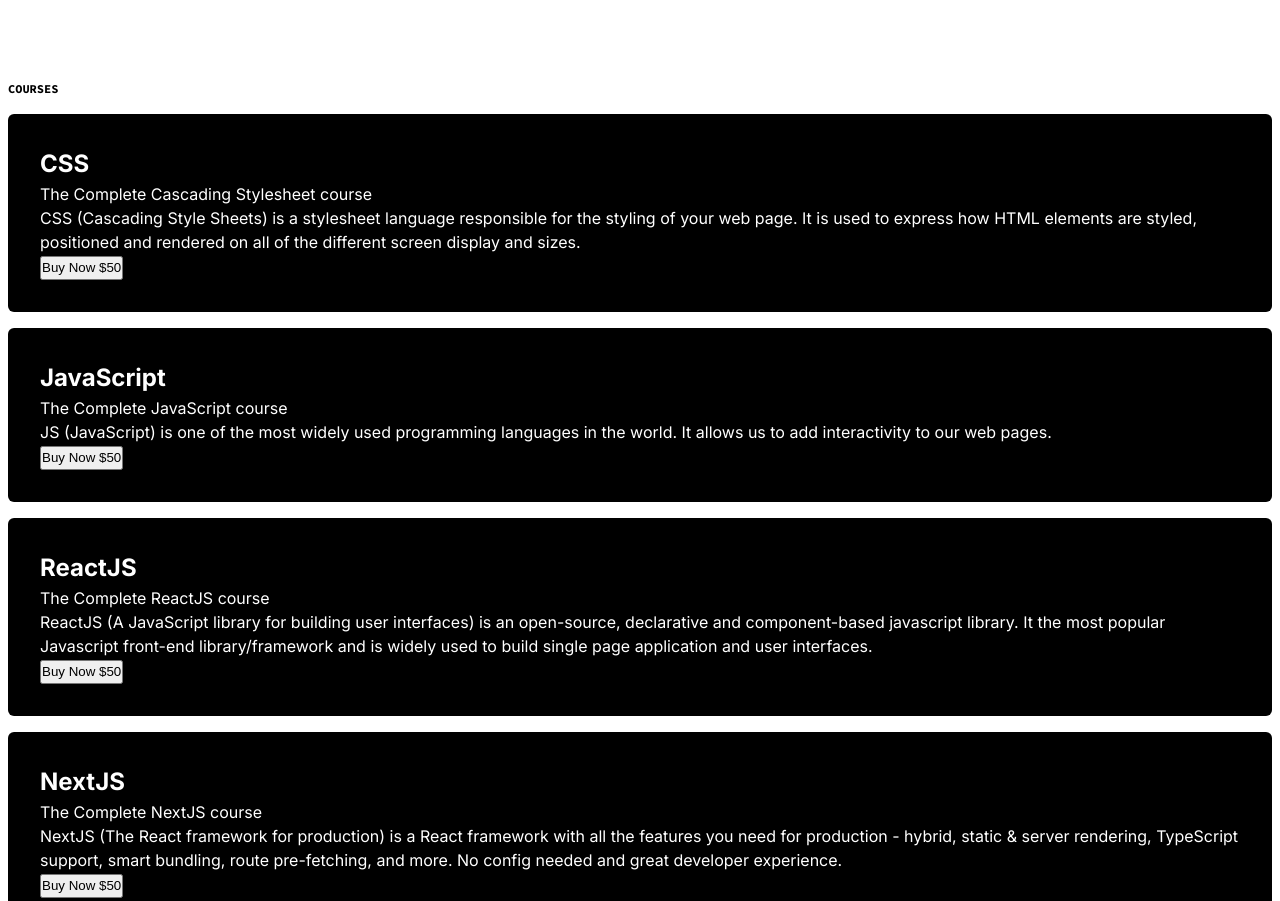
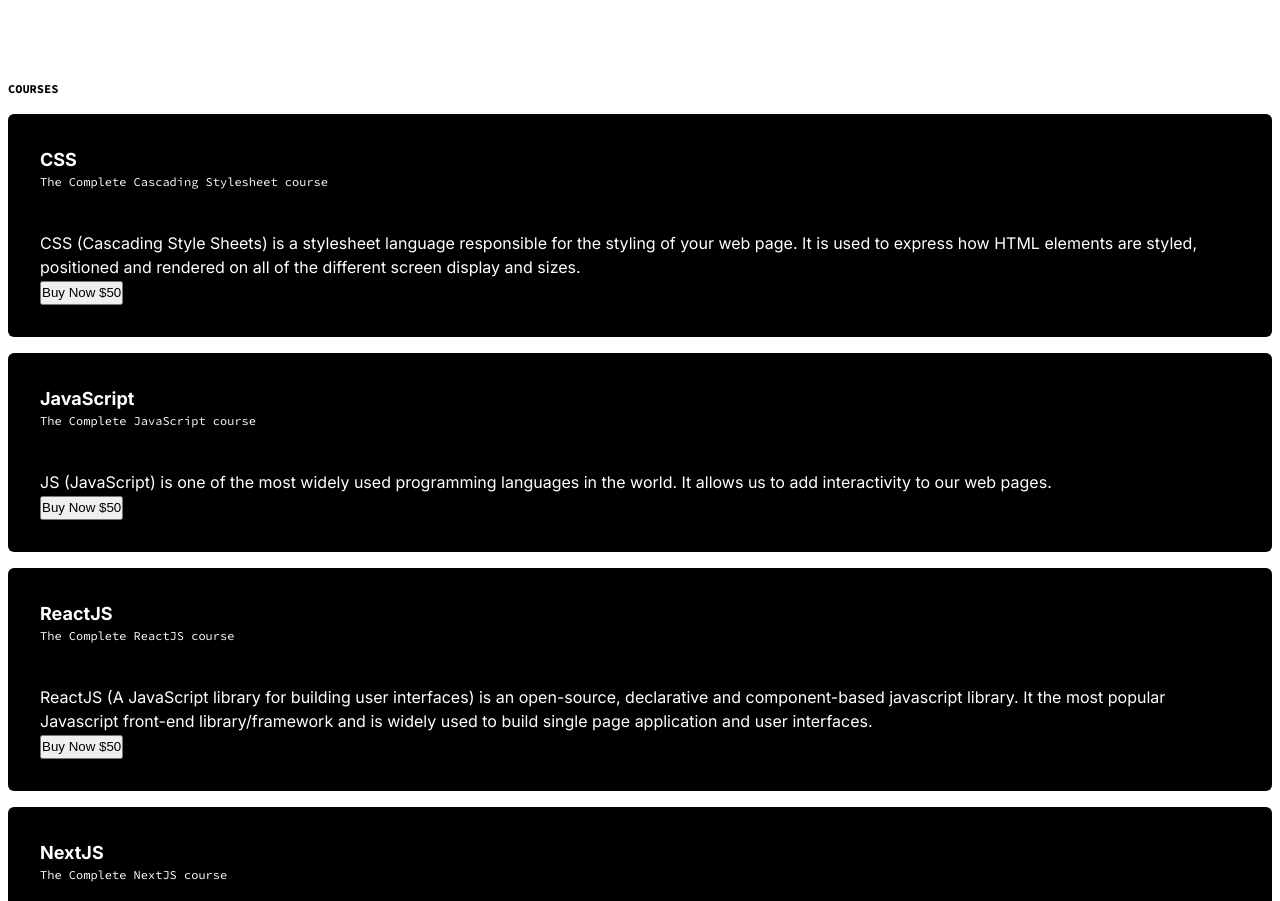
Before and after one commit to vlimbo/pricing-section, a plain HTML site: page index.html in a window 1280 px wide. Shown: the top 901 px of the page. Drawn offline with Linux system fonts and the light colour scheme.

Commit message:
Style first paragraph
The first paragraph inside of the container is styled

```diff
--- a/index.html
+++ b/index.html
@@ -26,9 +26,11 @@
       <h1 class="pricing__title">Courses</h1>
       <div class="pricing__grid-container">
         <div class="pricing__box pricing__box--0margin">
-          <h2 class="pricing__box-title">CSS</h2>
-          <p>The Complete Cascading Stylesheet course</p>
-          <p>
+          <h2 class="pricing__box__title">CSS</h2>
+          <p class="pricing__box__description1">
+            The Complete Cascading Stylesheet course
+          </p>
+          <p class="pricing__box__description2">
             CSS (Cascading Style Sheets) is a stylesheet language responsible
             for the styling of your web page. It is used to express how HTML
             elements are styled, positioned and rendered on all of the different
@@ -37,18 +39,20 @@
           <button>Buy Now $50</button>
         </div>
         <div class="pricing__box">
-          <h2 class="pricing__box-title">JavaScript</h2>
-          <p>The Complete JavaScript course</p>
-          <p>
+          <h2 class="pricing__box__title">JavaScript</h2>
+          <p class="pricing__box__description1">
+            The Complete JavaScript course
+          </p>
+          <p class="pricing__box__description2">
             JS (JavaScript) is one of the most widely used programming languages
             in the world. It allows us to add interactivity to our web pages.
           </p>
           <button>Buy Now $50</button>
         </div>
         <div class="pricing__box">
-          <h2 class="pricing__box-title">ReactJS</h2>
-          <p>The Complete ReactJS course</p>
-          <p>
+          <h2 class="pricing__box__title">ReactJS</h2>
+          <p class="pricing__box__description1">The Complete ReactJS course</p>
+          <p class="pricing__box__description2">
             ReactJS (A JavaScript library for building user interfaces) is an
             open-source, declarative and component-based javascript library. It
             the most popular Javascript front-end library/framework and is
@@ -57,9 +61,9 @@
           <button>Buy Now $50</button>
         </div>
         <div class="pricing__box">
-          <h2 class="pricing__box-title">NextJS</h2>
-          <p>The Complete NextJS course</p>
-          <p>
+          <h2 class="pricing__box__title">NextJS</h2>
+          <p class="pricing__box__description1">The Complete NextJS course</p>
+          <p class="pricing__box__description2">
             NextJS (The React framework for production) is a React framework
             with all the features you need for production - hybrid, static &
             server rendering, TypeScript support, smart bundling, route
--- a/styles/components/pricing.css
+++ b/styles/components/pricing.css
@@ -21,6 +21,16 @@
   margin: 0;
 }
 
+.pricing__box__title {
+  font-size: 1.125rem;
+}
+
+.pricing__box__description1 {
+  margin-bottom: 2.5rem;
+  font-size: 0.75rem;
+  font-family: "Source Code Pro", monospace;
+}
+
 /* xs */
 /* @media (min-width: 475px) {} */
 
```
